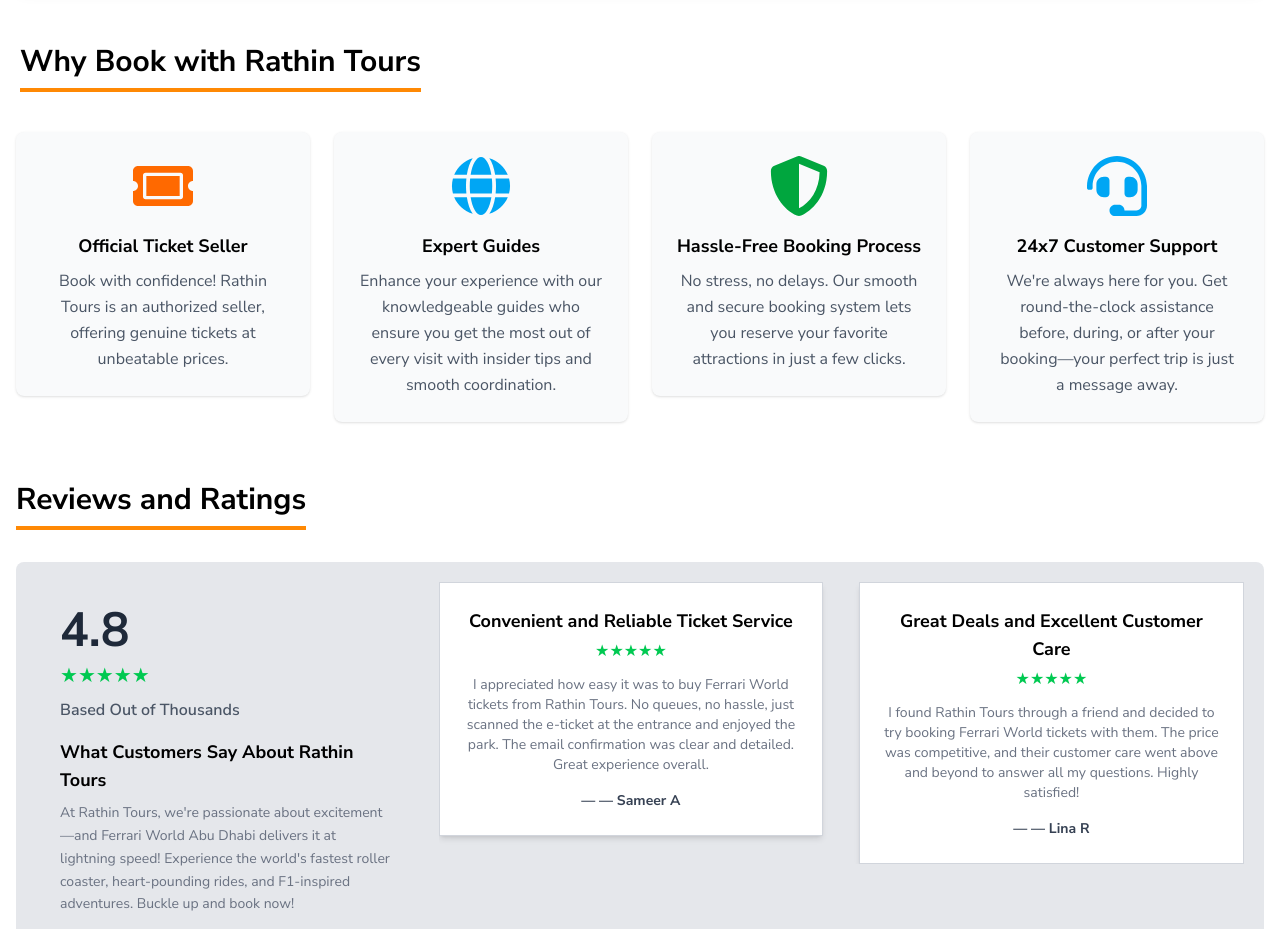
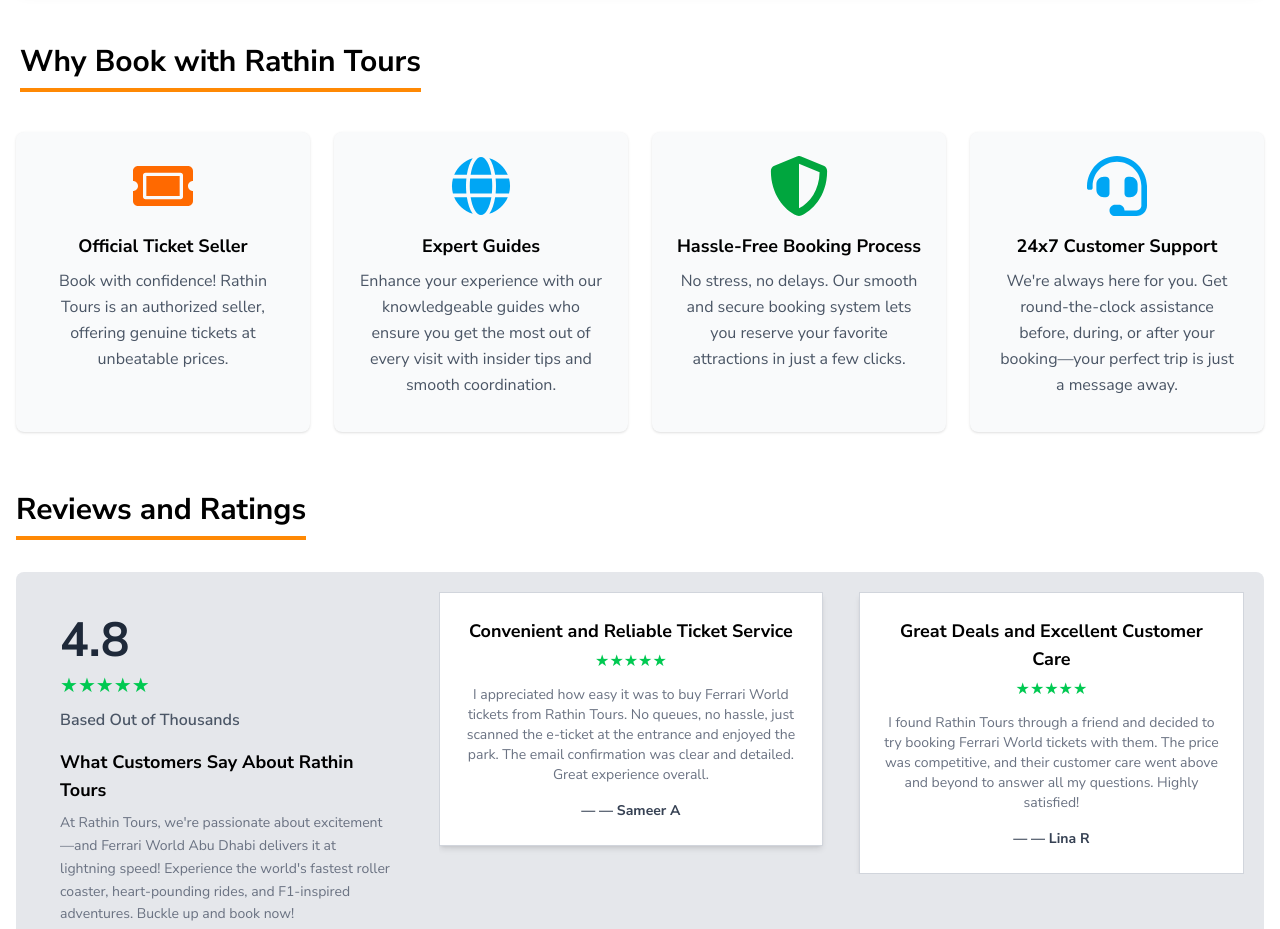
Before and after one commit to Vraj-ruzinn/ferrari-world-react, a React (Vite) app: page / in a window 1280 px wide. Shown: the part 3800-4729 px from the top of the page. Built offline with nearby package versions, Linux system fonts and the light colour scheme.

Commit message:
change view card hegit and swipper also and set my images in product page

```diff
--- a/src/Components/productPagae/ProductPagae.jsx
+++ b/src/Components/productPagae/ProductPagae.jsx
@@ -386,7 +386,7 @@
                   },
                 ].map((item, index) => (
                   <SwiperSlide key={index} className="flex h-full !ml-0">
-                    <div className="bg-white flex flex-col justify-between w-full h-full text-black p-4 sm:p-6 shadow-md border border-gray-300 text-center rounded-lg">
+                    <div className="bg-white flex flex-col justify-between w-full h-full min-h-[250px] text-black p-4 sm:p-6 shadow-md border border-gray-300 text-center rounded-lg">
                       <p className="text-lg leading-7 text-black mb-4">
                         {item.review}
                       </p>
@@ -399,8 +399,8 @@
         </div>
 
         {/* horigintel card section */}
-        <div className=" mb-8 shadow-xl p-4">
-          <div className=" mb-8 text-center sm:text-left">
+        <div className="mb-8 shadow-xl p-4">
+          <div className="mb-8 text-center sm:text-left">
             <div className="inline-block">
               <h2 className="text-lg sm:text-2xl md:text-2xl lg:text-3xl text-black font-bold">
                 Similar things to do in Paris
@@ -421,15 +421,15 @@
               1024: { slidesPerView: 5, spaceBetween: 28 },
               1536: { slidesPerView: 6, spaceBetween: 36 },
             }}
-            className="mySwiper"
+            className="h-full relative"
           >
             {data.map((item, index) => (
               <SwiperSlide key={index}>
-                <div className="group rounded-lg shadow-lg overflow-hidden hover:shadow-xl transition-all duration-300">
+                <div className="group rounded-lg shadow-lg overflow-hidden hover:shadow-xl transition-all duration-300 p-2">
                   <img
                     src={item.img}
                     alt={item.title}
-                    className="w-full h-48 object-cover transform group-hover:scale-105 transition-transform duration-500"
+                    className="w-full h-60 object-fill transform group-hover:scale-105 transition-transform duration-500"
                   />
                   <div className="p-3">
                     <h3 className="text-sm font-semibold text-gray-800">
--- a/src/Components/viewsection/Viewsection.jsx
+++ b/src/Components/viewsection/Viewsection.jsx
@@ -51,15 +51,15 @@
       </div>
     </div>
 
-        <div className="px-4 grid grid-cols-1 sm:grid-cols-2 lg:grid-cols-4 gap-6 text-center">
+    <div className="px-4 grid grid-cols-1 sm:grid-cols-2 lg:grid-cols-4 gap-6">
       {/* Card 1 */}
       <Reveal delay={100}>
-            <div className="flex flex-col items-center bg-gray-50 p-6 rounded-lg shadow-sm">
+        <div className="flex flex-col items-center bg-gray-50 p-6 rounded-lg shadow-sm h-full min-h-[300px]">
           <FaTicketAlt className="text-orange-500 text-6xl mb-4" />
           <h3 className="text-base sm:text-lg text-black font-bold mb-2">
             Official Ticket Seller
           </h3>
-              <p className="text-gray-600 text-sm sm:text-[16px] leading-relaxed">
+          <p className="text-gray-600 text-sm sm:text-[16px] leading-relaxed text-center">
             Book with confidence! Rathin Tours is an authorized seller,
             offering genuine tickets at unbeatable prices.
           </p>
@@ -68,12 +68,12 @@
 
       {/* Card 2 */}
       <Reveal delay={200}>
-            <div className="flex flex-col items-center bg-gray-50 p-6 rounded-lg shadow-sm">
+        <div className="flex flex-col items-center bg-gray-50 p-6 rounded-lg shadow-sm h-full min-h-[300px]">
           <FaGlobe className="text-sky-500 text-6xl mb-4" />
           <h3 className="text-base sm:text-lg text-black font-bold mb-2">
             Expert Guides
           </h3>
-              <p className="text-gray-600 text-sm sm:text-[16px] leading-relaxed">
+          <p className="text-gray-600 text-sm sm:text-[16px] leading-relaxed text-center">
             Enhance your experience with our knowledgeable guides who ensure
             you get the most out of every visit with insider tips and smooth
             coordination.
@@ -83,12 +83,12 @@
 
       {/* Card 3 */}
       <Reveal delay={300}>
-            <div className="flex flex-col items-center bg-gray-50 p-6 rounded-lg shadow-sm">
+        <div className="flex flex-col items-center bg-gray-50 p-6 rounded-lg shadow-sm h-full min-h-[300px]">
           <FaShieldAlt className="text-green-600 text-6xl mb-4" />
           <h3 className="text-base sm:text-lg text-black font-bold mb-2">
             Hassle-Free Booking Process
           </h3>
-              <p className="text-gray-600 text-sm sm:text-[16px] leading-relaxed">
+          <p className="text-gray-600 text-sm sm:text-[16px] leading-relaxed text-center">
             No stress, no delays. Our smooth and secure booking system lets
             you reserve your favorite attractions in just a few clicks.
           </p>
@@ -97,12 +97,12 @@
 
       {/* Card 4 */}
       <Reveal delay={400}>
-            <div className="flex flex-col items-center bg-gray-50 p-6 rounded-lg shadow-sm">
+        <div className="flex flex-col items-center bg-gray-50 p-6 rounded-lg shadow-sm h-full min-h-[300px]">
           <FaHeadset className="text-sky-500 text-6xl mb-4" />
           <h3 className="text-base sm:text-lg text-black font-bold mb-2">
             24x7 Customer Support
           </h3>
-              <p className="text-gray-600 text-sm sm:text-[16px] leading-relaxed">
+          <p className="text-gray-600 text-sm sm:text-[16px] leading-relaxed text-center">
             We're always here for you. Get round-the-clock assistance before,
             during, or after your booking—your perfect trip is just a message
             away.
@@ -112,6 +112,7 @@
     </div>
   </div>
 </section>
+
   );
 };
 
```
Lines whose indentation alone changed are shown as unchanged.
